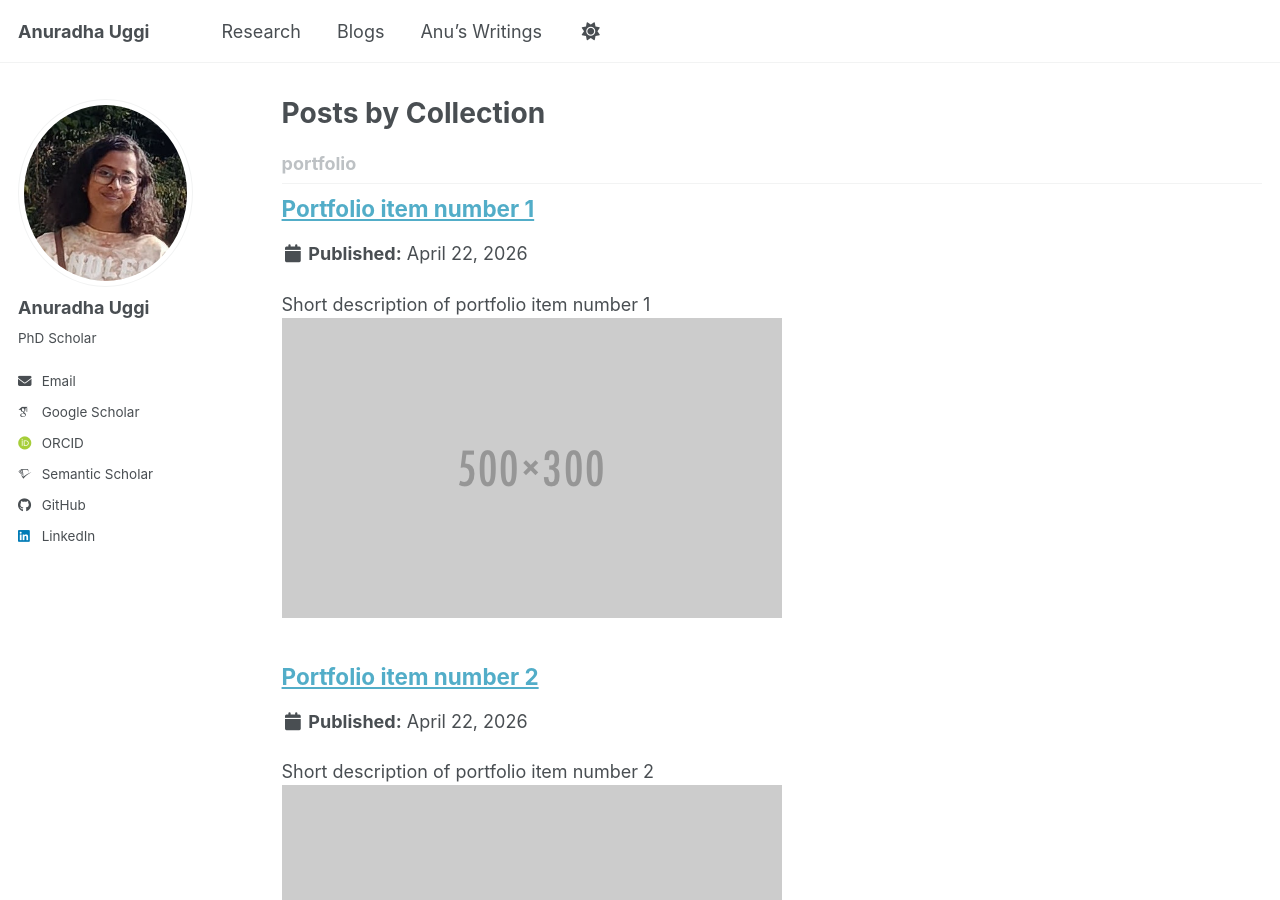
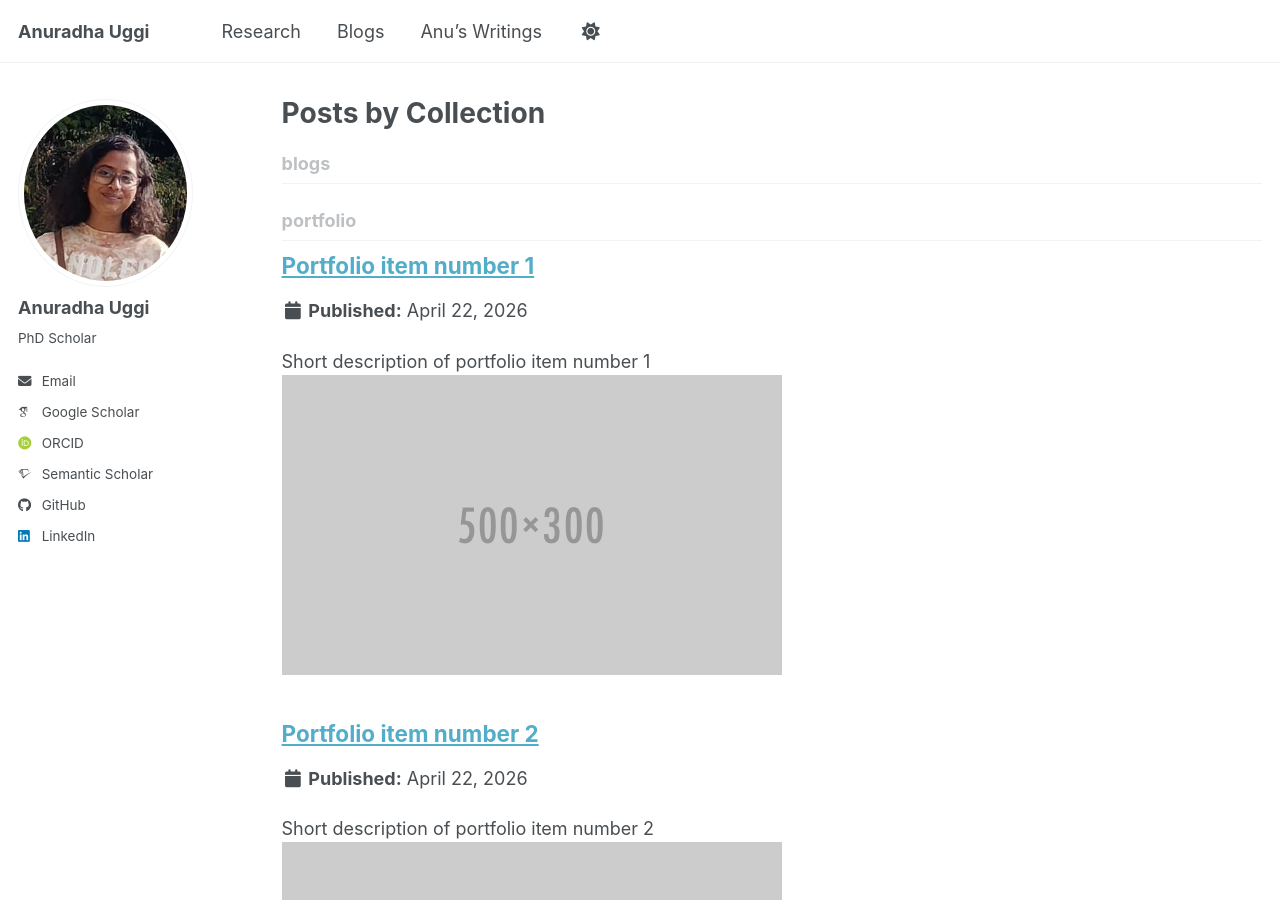
Before and after one commit to Anuradha-Uggi/anuradha-uggi.github.io, a Jekyll site: the page built from _pages/collection-archive.html, in a window 1280 px wide and 900 px high. Built offline with Jekyll 4.4.1, drawn with Linux system fonts in a browser that asks for light colours; some web fonts are replaced; a script bundle is joined from its source files by our own code; library files that are not in the unit come from our copies.

Commit message:
Add blogs collection configuration to _config.yml

```diff
--- a/_config.yml
+++ b/_config.yml
@@ -222,6 +222,9 @@
 
 # These settings control the types of collections used by the template
 collections:
+  blogs:
+    output: true
+    permalink: /:collection/:path/
   teaching:
     output: true
     permalink: /:collection/:path/
@@ -289,6 +292,14 @@
       type: talks
     values:
       layout: talk
+      author_profile: true
+      share: true
+  # _talks
+  - scope:
+      path: ""
+      type: blogs
+    values:
+      layout: blogs
       author_profile: true
       share: true
 
```
